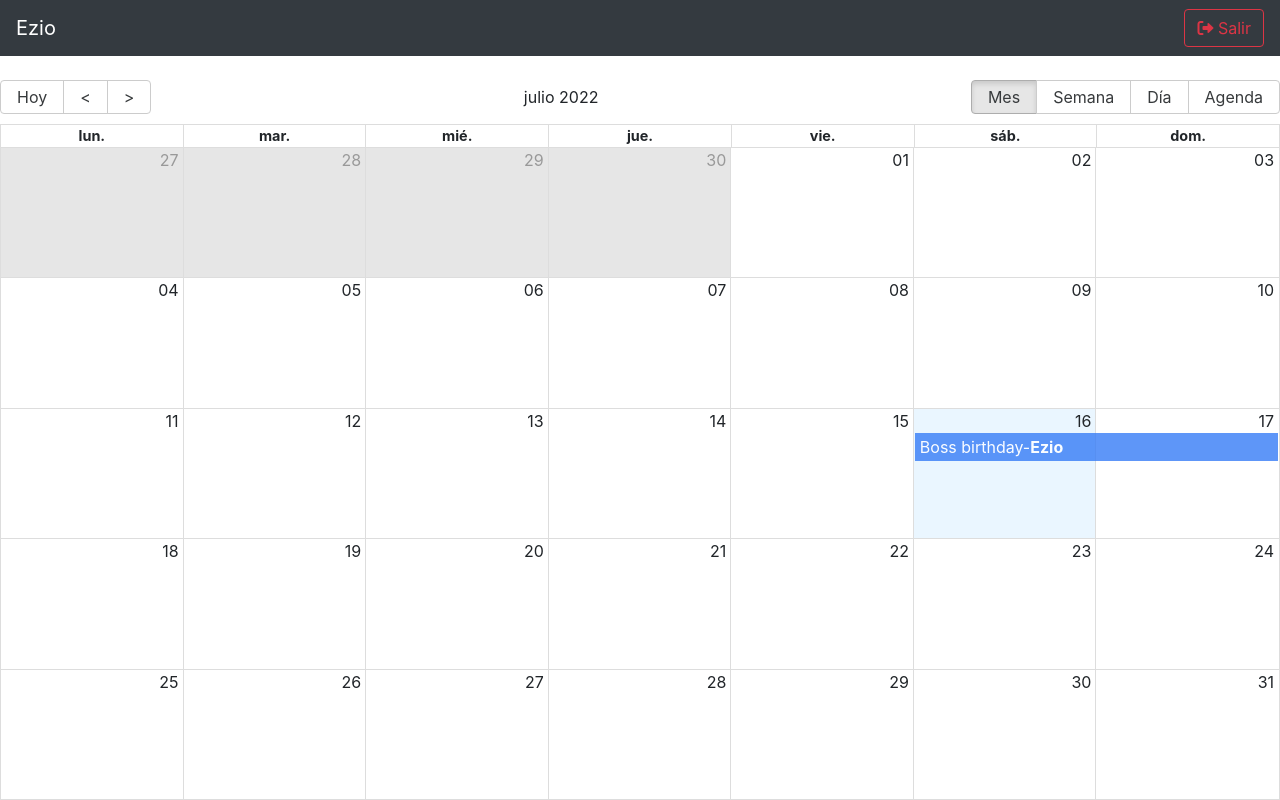
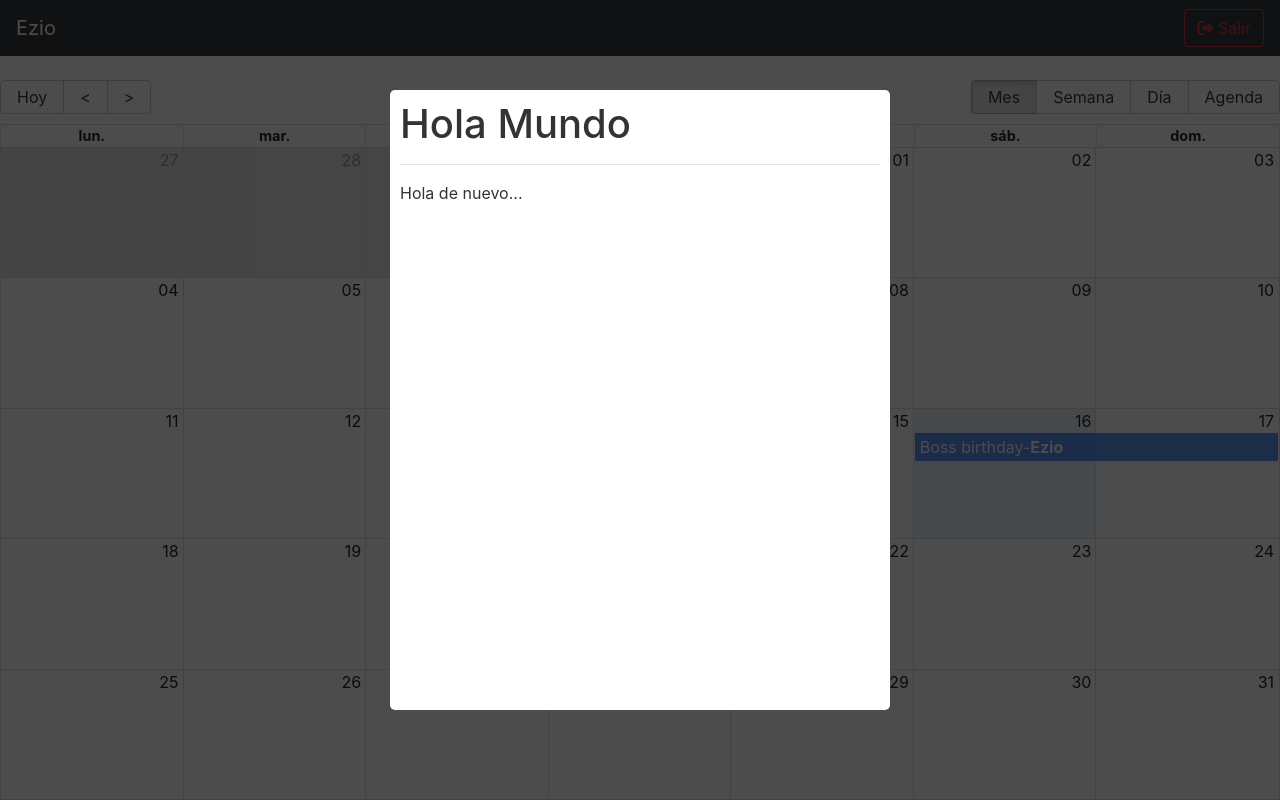
Before and after one commit to ewa1do/React-Course, a React (Vite) app in the folder calendar-app/: page / in a window 1280 px wide. Built offline with nearby package versions, Linux system fonts and the light colour scheme.

Commit message:
Creando un modal sobre el calendario

```diff
--- a/calendar-app/package.json
+++ b/calendar-app/package.json
@@ -13,6 +13,7 @@
     "react": "^18.2.0",
     "react-big-calendar": "^1.4.2",
     "react-dom": "^18.2.0",
+    "react-modal": "^3.15.1",
     "react-router-dom": "^6.3.0"
   },
   "devDependencies": {
--- /dev/null
+++ b/calendar-app/src/components/calendar/CalendarModal.jsx
@@ -0,0 +1,40 @@
+import { useState } from 'react';
+import Modal from 'react-modal';
+
+const customStyles = {
+  content: {
+    top: '50%',
+    left: '50%',
+    right: 'auto',
+    bottom: 'auto',
+    marginRight: '-50%',
+    transform: 'translate(-50%, -50%)',
+  },
+};
+
+Modal.setAppElement('#app');
+
+export const CalendarModal = () => {
+  const [isOpen, setIsOpen] = useState(true);
+
+  const closeModal = () => {
+    console.log('closing...');
+    setIsOpen(false);
+  };
+
+  return (
+    <Modal
+      isOpen={isOpen}
+      // onAfterOpen={afterOpenModal}
+      onRequestClose={closeModal}
+      style={customStyles}
+      closeTimeoutMS={200}
+      className='modal'
+      overlayClassName='modal-fondo'
+    >
+      <h1>Hola Mundo</h1>
+      <hr />
+      <span>Hola de nuevo...</span>
+    </Modal>
+  );
+};
--- a/calendar-app/src/components/calendar/CalendarScreen.jsx
+++ b/calendar-app/src/components/calendar/CalendarScreen.jsx
@@ -1,13 +1,14 @@
+import { useState } from 'react';
 import { Calendar, momentLocalizer } from 'react-big-calendar';
 import moment from 'moment';
 
 import { Navbar } from '../ui/Navbar';
 import { messages } from '../../helpes/calendar-messages';
 import { CalendarEvent } from './CalendarEvent';
+import { CalendarModal } from './CalendarModal';
 
 import 'moment/locale/es';
 import './calendar.scss';
-import { useState } from 'react';
 
 moment.locale('es');
 
@@ -78,6 +79,8 @@ export const CalendarScreen = () => {
           event: CalendarEvent,
         }}
       />
+
+      <CalendarModal />
     </div>
   );
 };
--- a/calendar-app/src/styles.css
+++ b/calendar-app/src/styles.css
@@ -13,3 +13,44 @@ body {
 .rbc-calendar {
   height: 100%;
 }
+
+/* Modal */
+.ReactModalPortal > div {
+  opacity: 0;
+}
+
+.ReactModalPortal .ReactModal__Overlay {
+  align-items: center;
+  display: flex;
+  justify-content: center;
+  transition: opacity 0.2s ease-in-out;
+  z-index: 999;
+}
+
+.modal-fondo {
+  background-color: rgba(0, 0, 0, 0.7);
+  bottom: 0;
+  left: 0;
+  right: 0;
+  top: 0;
+  position: fixed;
+}
+
+.ReactModalPortal .ReactModal__Overlay--after-open {
+  opacity: 1;
+}
+
+.ReactModalPortal .ReactModal__Overlay--before-close {
+  opacity: 0;
+}
+
+.modal {
+  background: white;
+  border-radius: 5px;
+  color: rgb(51, 51, 51);
+  display: inline;
+  max-height: 620px;
+  max-width: 500px;
+  outline: none;
+  padding: 10px;
+}
```
Also changed, not shown: 2 other files (tests, documents, lock files or other folders).
